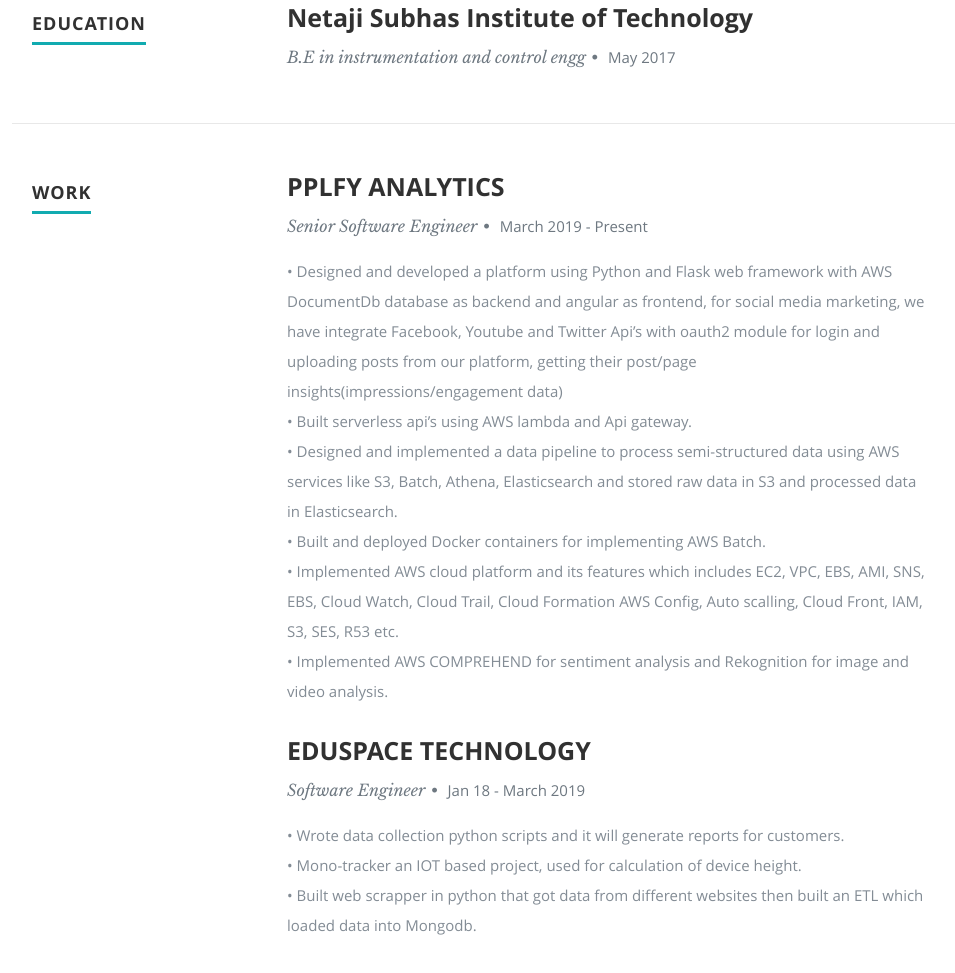
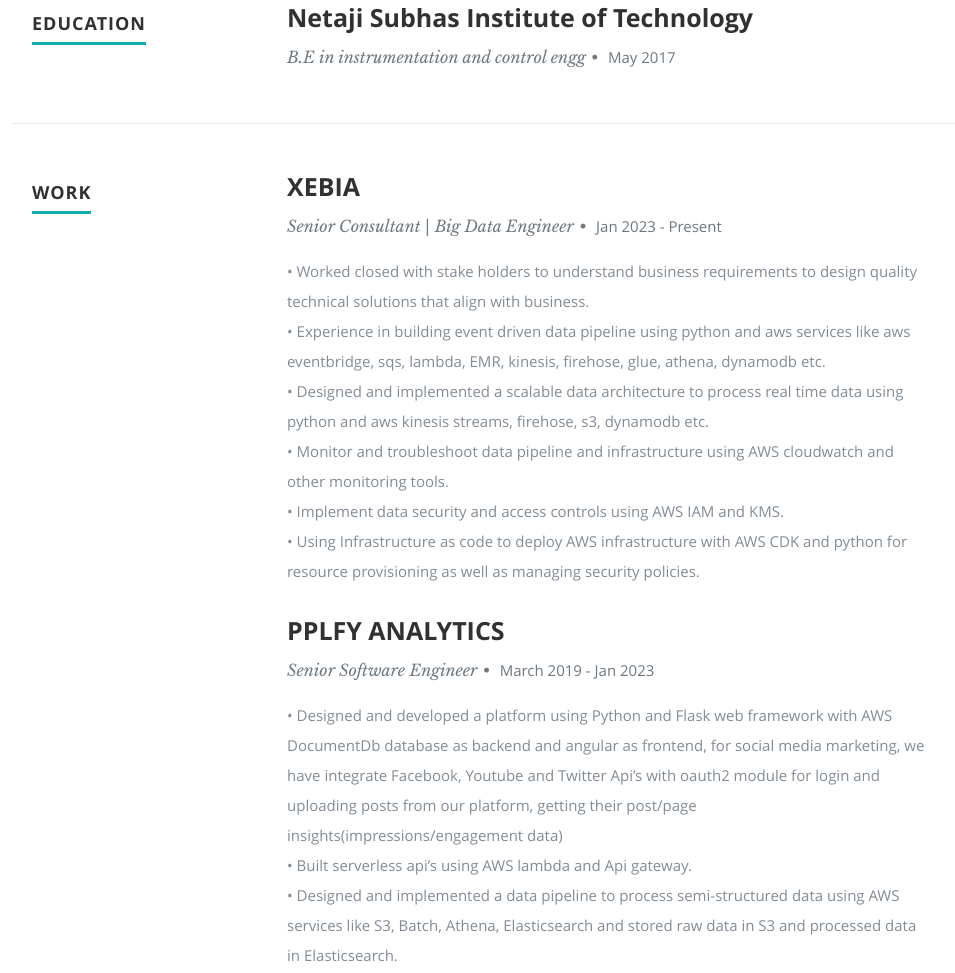
Before and after one commit to Deepakmehtansit/Deepakmehtansit.github.io, a plain HTML site: page index.html in a window 1280 px wide. Shown: the part 1613-2586 px from the top of the page, without its empty margins (118-1073 px from the left). Drawn offline with nearby package versions, Linux system fonts and the light colour scheme.

Commit message:
new description

```diff
--- a/index.html
+++ b/index.html
@@ -197,12 +197,39 @@
 
          <div class="nine columns main-col">
 
+			<div class="row item">
+
+               <div class="twelve columns">
+
+                  <h3>XEBIA</h3>
+                  <p class="info">Senior Consultant | Big Data Engineer<span>&bull;</span> <em class="date">Jan 2023 - Present</em></p>
+
+                  <p>
+				  • Worked closed with stake holders to understand business requirements to
+					design quality technical solutions that align with business.<br>
+				  • Experience in building event driven data pipeline using python and aws
+					services like aws eventbridge, sqs, lambda, EMR, kinesis, firehose, glue,
+					athena, dynamodb etc.<br>
+				  • Designed and implemented a scalable data architecture to process real time
+					data using python and aws kinesis streams, firehose, s3, dynamodb etc.<br>
+				  • Monitor and troubleshoot data pipeline and infrastructure using AWS
+					cloudwatch and other monitoring tools.<br>
+				  • Implement data security and access controls using AWS IAM and KMS.<br>
+				  • Using Infrastructure as code to deploy AWS infrastructure with AWS
+					CDK and python for resource provisioning as well as managing security
+					policies.<br>
+                  </p>
+
+               </div>
+
+            </div> <!-- item end -->
+
             <div class="row item">
 
                <div class="twelve columns">
 
                   <h3>PPLFY ANALYTICS</h3>
-                  <p class="info">Senior Software Engineer<span>&bull;</span> <em class="date">March 2019 - Present</em></p>
+                  <p class="info">Senior Software Engineer<span>&bull;</span> <em class="date">March 2019 - Jan 2023</em></p>
 
                   <p>
 				  • Designed and developed a platform using Python and Flask web
@@ -263,7 +290,8 @@
             <p>
 			<h1>What I know</h1>
 			As a result of my perpetual curiosity, I have practical experience with a wide range of technologies including:
-			<h6>• Python • Flask framework • Django framework • pyspark • javascript • HTML • CSS • Bootstrap <br>• Scikit-Learn • NLTK • Pandas • Numpy • Pytorch • Tensorflow <br>• MySQL • MongoDB  • Elasticsearch <br> • AWS services - EC2, S3, API gateway, Lambda, Batch, ECS, SES , SNS , Cognito, Comprehend, Recognition<br>• GIT<br>
+			<h6>• Python • Flask framework • Django framework • Fastapi framework • pyspark • javascript • HTML • CSS • Bootstrap <br>• Scikit-Learn • NLTK • Pandas • Numpy • Pytorch • Tensorflow <br>• MySQL • MongoDB  • Elasticsearch • DynamoDB • DocumentDB <br> • AWS services - EC2, S3, API gateway, Lambda, Batch, ECS, SES , SNS , Cognito, Eventbridge, pipes ,Kinesis, Firehose, Redshift, Glue, Athena
+						, Comprehend, Recognition<br>• GIT<br>
 			• Docker </h6>
 			for use with concepts such as:
 			Machine Learning Algorithms, Data Analytics, Statistical Data Analysis, Natural Language Processing, Data Visualization, Database Systems & Information Modelling • Software Engineering • Web Application Development, and more!
```
Also changed, not shown: nginx file.txt (added).
